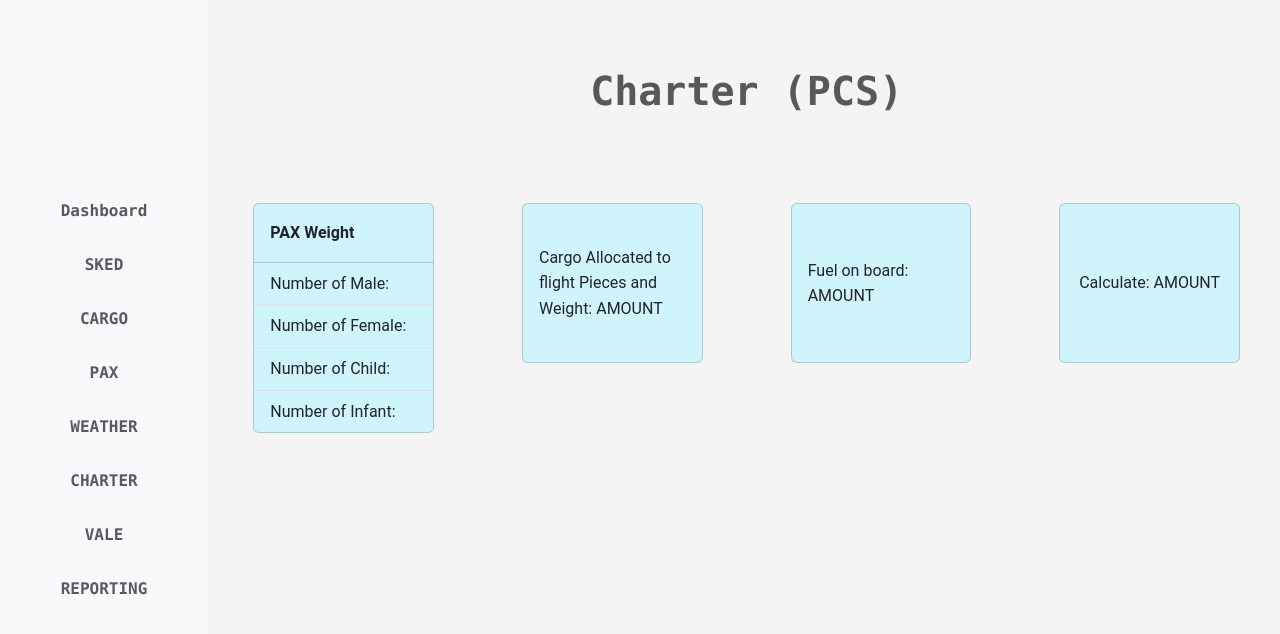
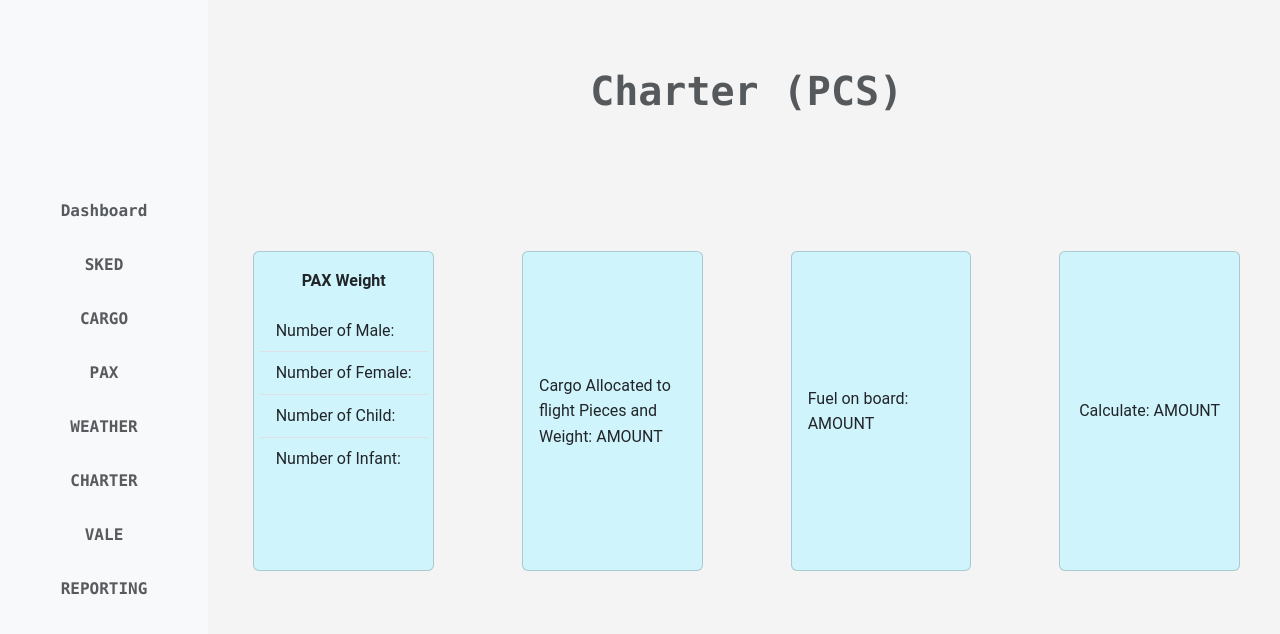
Before and after one commit to jakaria98/CABAN, a React (Vite) app in the folder client/: page /charter in a window 1280 px wide. Shown: the top 634 px of the page. Built offline with nearby package versions, Linux system fonts and the light colour scheme; no server answers.

Commit message:
card header added to reduce code

```diff
--- /dev/null
+++ b/client/src/components/cards/CardHead.jsx
@@ -0,0 +1,15 @@
+import { cardStyle } from './cardStyle';
+
+const CardHead = (props) => {
+    return (
+        <div className="row mt-5">
+            <div className="col">
+                <div className="card bg-info-subtle m-3" style={{...cardStyle, height: props.height}}>
+                    {props.children}
+                </div>
+            </div>
+        </div>
+    );
+};
+
+export default CardHead;
--- a/client/src/components/cards/CargoCard.jsx
+++ b/client/src/components/cards/CargoCard.jsx
@@ -1,19 +1,14 @@
+import CardHead from './CardHead';
 import { cardStyle } from './cardStyle';
 
 const CargoCard = ({ name, weight }) => {
     return (
-        <div className="row mt-5">
-            <div className="col">
-                <div className="card bg-info-subtle m-3" style={cardStyle}>
-                    <div className="card-body">
-                        <h3 className="card-title text-center font-monospace fw-bold">{name}</h3>
-                        <p className="card-text text-center font-monospace fw-bold">
-                            Weight: {weight}
-                        </p>
-                    </div>
-                </div>
+        <CardHead>
+            <div className="card-body">
+                <h3 className="card-title text-center font-monospace fw-bold">{name}</h3>
+                <p className="card-text text-center font-monospace fw-bold">Weight: {weight}</p>
             </div>
-        </div>
+        </CardHead>
     );
 };
 
--- a/client/src/components/cards/CommonCard.jsx
+++ b/client/src/components/cards/CommonCard.jsx
@@ -1,16 +1,13 @@
+import CardHead from './CardHead';
 import { cardStyle } from './cardStyle';
 
 const CommonCard = (props) => {
     return (
-        <div className="row">
-            <div className="col">
-                <div className="card bg-info-subtle m-3" style={cardStyle}>
-                    <div className="card-body d-flex align-items-center justify-content-center">
-                        <p className="card-text">{props.text}: AMOUNT</p>
-                    </div>
-                </div>
+        <CardHead height="20rem">
+            <div className="card-body d-flex align-items-center justify-content-center">
+                <p className="card-text">{props.text}: AMOUNT</p>
             </div>
-        </div>
+        </CardHead>
     );
 };
 
--- a/client/src/components/cards/PAXWeight.jsx
+++ b/client/src/components/cards/PAXWeight.jsx
@@ -1,10 +1,10 @@
+import CardHead from './CardHead';
 import { cardStyle } from './cardStyle';
 
 const PAXWeight = (props) => {
     return (
-        <div className="row">
-            <div className="col">
-                <div className="card bg-info-subtle m-3" style={cardStyle}>
+        <CardHead height="20rem">
+            <div className="d-flex flex-column align-items-center justify-content-center">
                 <div className="card-body">
                     <p className="card-text fw-bold">PAX Weight</p>
                 </div>
@@ -15,8 +15,7 @@ const PAXWeight = (props) => {
                     <li className="list-group-item bg-info-subtle">Number of Infant:</li>
                 </ul>
             </div>
-            </div>
-        </div>
+        </CardHead>
     );
 };
 
--- a/client/src/components/cards/WeatherCard.jsx
+++ b/client/src/components/cards/WeatherCard.jsx
@@ -1,15 +1,13 @@
+import CardHead from './CardHead.jsx';
 import { cardStyle } from './cardStyle.js';
 const WeatherCard = (props) => {
     return (
-        <>
-            <div className="row">
-                <div className="col">
-                    <div className="card bg-info-subtle m-3" style={cardStyle}>
+        <CardHead>
             <div className="card-body">
                 <h5 className="card-title text-center">Card title</h5>
                 <p className="card-text">
-                                Some quick example text to build on the card title and make up the
-                                bulk of the card's content.
+                    Some quick example text to build on the card title and make up the bulk of the
+                    card's content.
                 </p>
             </div>
             <ul className="list-group list-group-flush ">
@@ -17,10 +15,7 @@ const WeatherCard = (props) => {
                 <li className="list-group-item bg-info-subtle">A second item</li>
                 <li className="list-group-item bg-info-subtle">A third item</li>
             </ul>
-                    </div>
-                </div>
-            </div>
-        </>
+        </CardHead>
     );
 };
 
--- a/client/src/pages/Cargo.jsx
+++ b/client/src/pages/Cargo.jsx
@@ -5,7 +5,7 @@ const Cargo = () => {
     return (
         <main className="ms-sm-auto col-lg-10 px-md-4">
             <PageTitle title="Cargo" />
-            <div className="row row-cols-md-4 d-flex justify-content-between mt-5">
+            <div className="row row-cols-md-4 d-flex align-items-center justify-content-center mt-5 text-center">
                 <CargoCard name="General" weight="1000" />
                 <CargoCard name="Vale" weight="2000" />
                 <CargoCard name="Express" weight="3000" />
```
Lines whose indentation alone changed are shown as unchanged.
